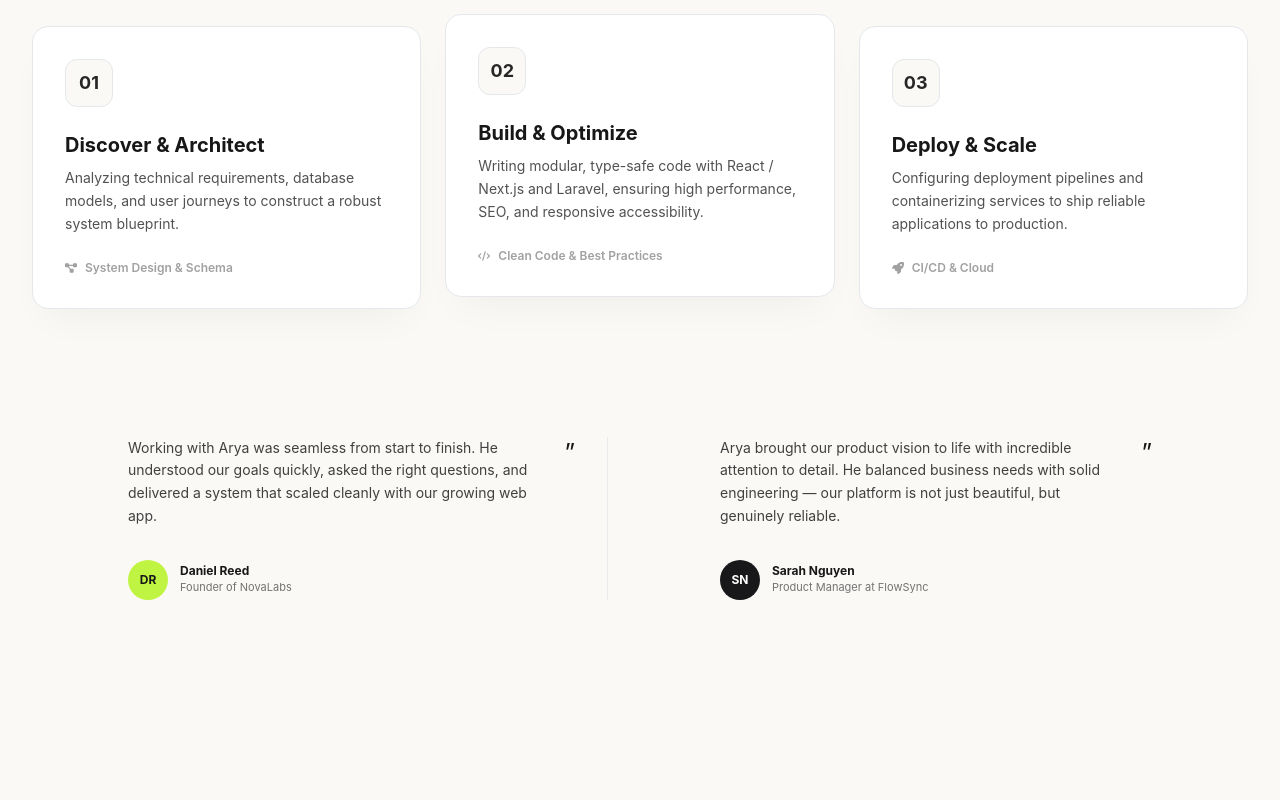
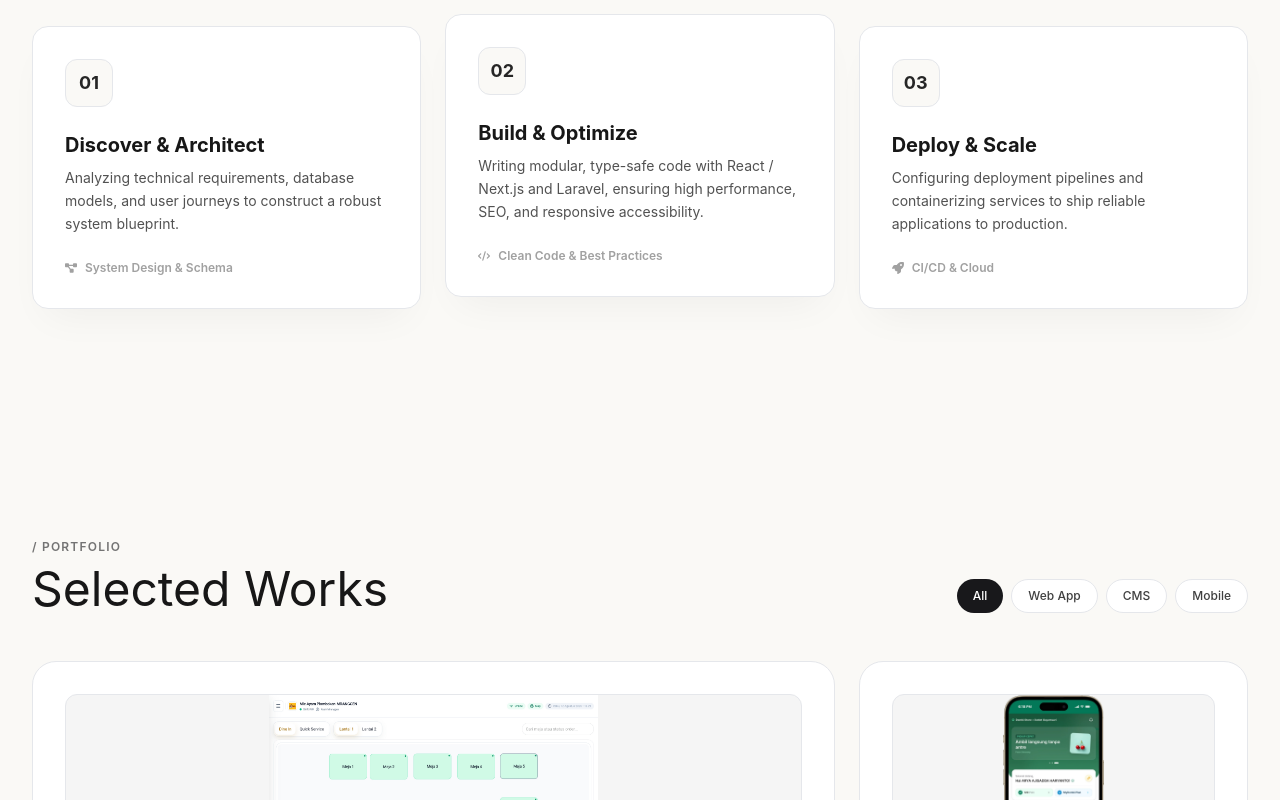
Before and after one commit to leanderarya/portfolio, a Next.js app: page / in a window 1280 px wide. Shown: the part 2289-3089 px from the top of the page. Built offline with nearby package versions, Linux system fonts and the light colour scheme; a web font is replaced by a local one.

Commit message:
feat(process): staggered cards; remove fictional testimonials (real-data principle)

```diff
--- a/components/Process.tsx
+++ b/components/Process.tsx
@@ -1,4 +1,7 @@
+"use client";
+
 import { FaDiagramProject, FaCode, FaRocket } from "react-icons/fa6";
+import { Reveal, Stagger, StaggerItem } from "@/components/motion/primitives";
 
 const steps = [
   {
@@ -27,24 +30,20 @@ const steps = [
 export default function Process() {
   return (
     <section id="process" className="py-20 md:py-28 max-w-7xl mx-auto px-4 sm:px-6 lg:px-8">
-      <div className="text-center max-w-2xl mx-auto mb-16">
+      <Reveal className="text-center max-w-2xl mx-auto mb-16">
         <span className="text-xs uppercase tracking-widest font-semibold text-neutral-500">
           / Engineering Process
         </span>
-        <h2 className="text-3xl sm:text-5xl font-editorial text-neutral-900 mt-2">Here's how I work</h2>
+        <h2 className="text-3xl sm:text-5xl font-editorial text-neutral-900 mt-2">Here&apos;s how I work</h2>
         <p className="text-sm text-neutral-600 mt-3">
           Combining engineering rigor, clean code architecture, and high aesthetic standards from inception to deployment.
         </p>
-      </div>
+      </Reveal>
 
-      <div className="grid grid-cols-1 md:grid-cols-3 gap-6">
+      <Stagger className="grid grid-cols-1 md:grid-cols-3 gap-6" gap={0.1}>
         {steps.map((s, i) => (
-          <div
-            key={s.n}
-            className={`bg-white p-8 rounded-2xl border border-[#E5E7EB] shadow-soft-ambient hover:-translate-y-1 transition-all duration-300 group ${
-              i === 1 ? "md:-translate-y-3 hover:-translate-y-4" : ""
-            }`}
-          >
+          <StaggerItem key={s.n} className={i === 1 ? "md:-translate-y-3 hover:-translate-y-4 transition-transform duration-300" : "hover:-translate-y-1 transition-transform duration-300"}>
+            <div className="bg-white p-8 rounded-2xl border border-[#E5E7EB] shadow-soft-ambient h-full group">
               <div className="w-12 h-12 rounded-xl bg-brand-bg border border-[#E5E7EB] flex items-center justify-center font-bold text-lg text-neutral-800 mb-6 group-hover:bg-lime transition-colors">
                 {s.n}
               </div>
@@ -55,53 +54,9 @@ export default function Process() {
                 <span>{s.tag}</span>
               </div>
             </div>
+          </StaggerItem>
         ))}
-      </div>
-
-      {/* Testimonials */}
-      <div className="mt-20 pt-12 max-w-5xl mx-auto">
-        <div className="grid grid-cols-1 md:grid-cols-2 gap-10 md:gap-16 items-start md:divide-x md:divide-[#E5E7EB]/80">
-          <div className="pr-0 md:pr-8 space-y-6">
-            <div className="flex items-start justify-between">
-              <p className="text-xs sm:text-sm text-neutral-700 leading-relaxed font-normal">
-                Working with Arya was seamless from start to finish. He understood our goals quickly,
-                asked the right questions, and delivered a system that scaled cleanly with our growing
-                web app.
-              </p>
-              <span className="text-2xl font-serif text-neutral-900 shrink-0 ml-4">”</span>
-            </div>
-            <div className="flex items-center gap-3 pt-2">
-              <div className="w-10 h-10 rounded-full bg-lime flex items-center justify-center text-xs font-bold text-neutral-900">
-                DR
-              </div>
-              <div>
-                <div className="text-xs font-bold text-neutral-900">Daniel Reed</div>
-                <div className="text-[11px] text-neutral-500">Founder of NovaLabs</div>
-              </div>
-            </div>
-          </div>
-
-          <div className="pl-0 md:pl-12 space-y-6">
-            <div className="flex items-start justify-between">
-              <p className="text-xs sm:text-sm text-neutral-700 leading-relaxed font-normal">
-                Arya brought our product vision to life with incredible attention to detail. He
-                balanced business needs with solid engineering — our platform is not just beautiful,
-                but genuinely reliable.
-              </p>
-              <span className="text-2xl font-serif text-neutral-900 shrink-0 ml-4">”</span>
-            </div>
-            <div className="flex items-center gap-3 pt-2">
-              <div className="w-10 h-10 rounded-full bg-[#18181B] text-white flex items-center justify-center text-xs font-bold">
-                SN
-              </div>
-              <div>
-                <div className="text-xs font-bold text-neutral-900">Sarah Nguyen</div>
-                <div className="text-[11px] text-neutral-500">Product Manager at FlowSync</div>
-              </div>
-            </div>
-          </div>
-        </div>
-      </div>
+      </Stagger>
     </section>
   );
 }
```
Lines whose indentation alone changed are shown as unchanged.
